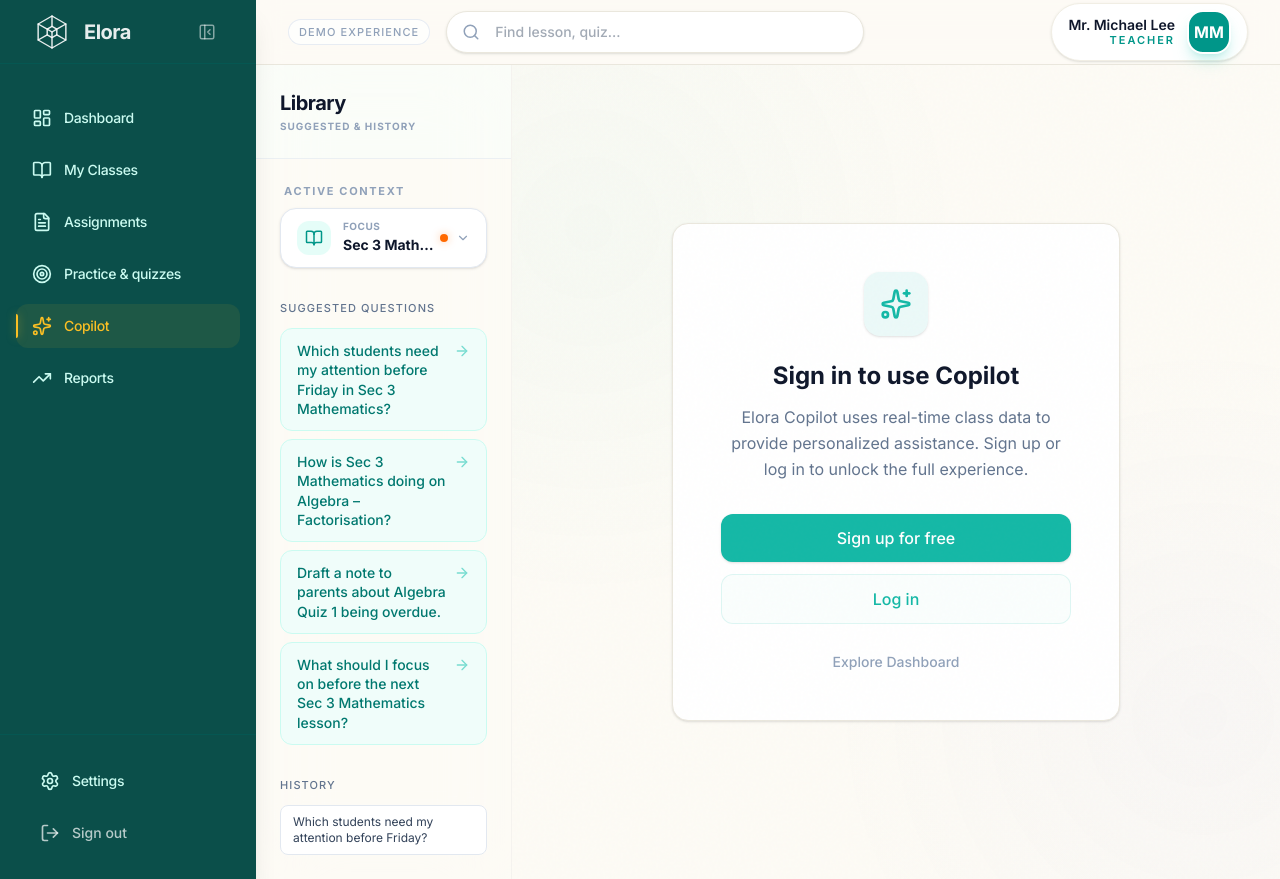
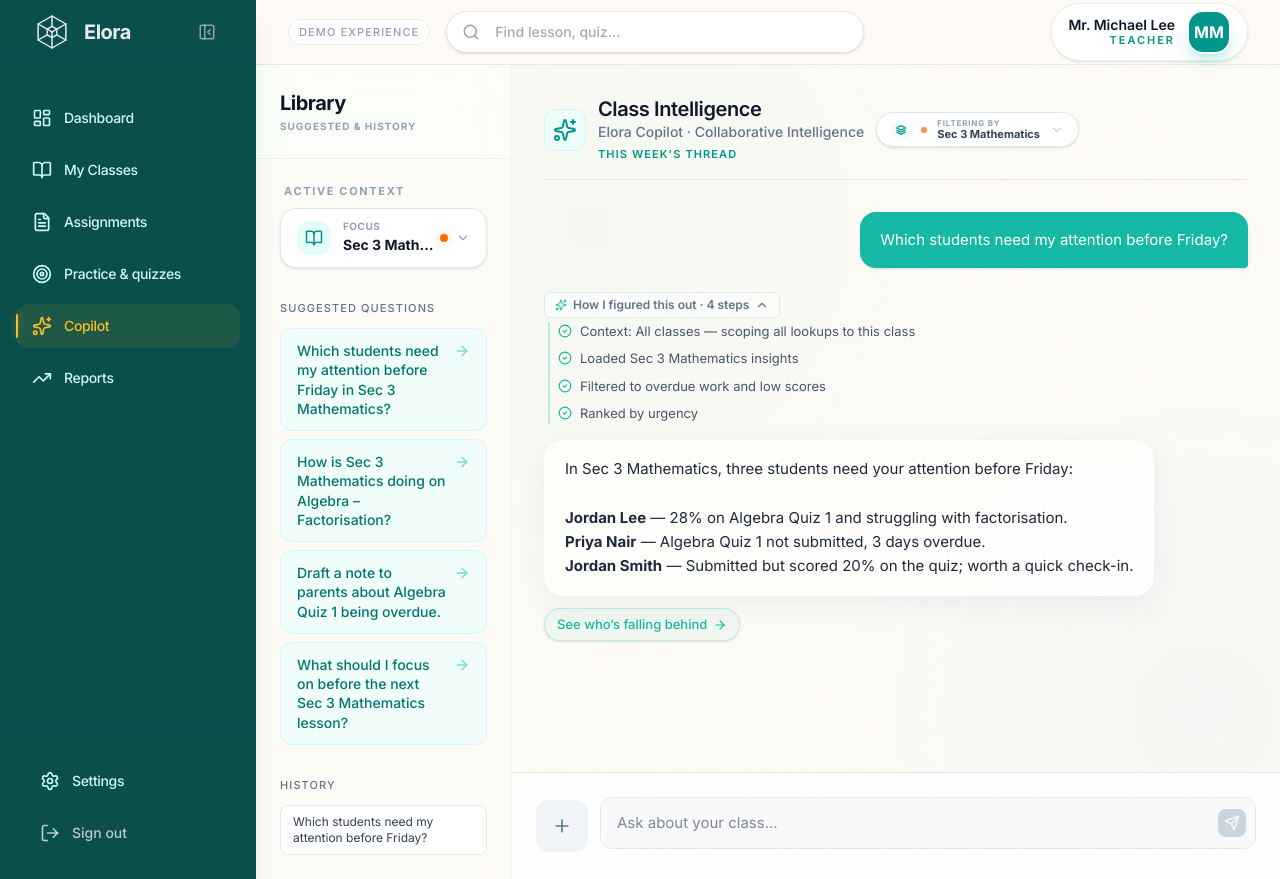
Before and after one commit to tweetharis-netizen/elora-verification-ui, a React (Vite) app: page /teacher/demo/copilot in a window 1280 px wide. Built offline with nearby package versions, Linux system fonts and the light colour scheme; a web font is replaced by a local one.

Commit message:
fix(copilot): correct demo mode auth gate logic and ensure demo user login

```diff
--- a/src/pages/ParentCopilotPage.tsx
+++ b/src/pages/ParentCopilotPage.tsx
@@ -107,7 +107,7 @@ const HorizontalChips: React.FC<{
 };
 
 const ParentCopilotPage: React.FC<{ embeddedInShell?: boolean }> = ({ embeddedInShell = false }) => {
-    const { logout, currentUser } = useAuth();
+    const { logout, currentUser, login } = useAuth();
     const navigate = useNavigate();
     const isDemo = useDemoMode();
     const [isSidebarOpen, setIsSidebarOpen] = useState(true);
@@ -127,6 +127,13 @@ const ParentCopilotPage: React.FC<{ embeddedInShell?: boolean }> = ({ embeddedIn
     const [isSubjectPopupOpen, setIsSubjectPopupOpen] = useState(false);
 
     useEffect(() => {
+        // Ensure demo user is logically "logged in" (but don't persist to localStorage)
+        if (isDemo && currentUser?.id !== 'parent_1' && typeof login === 'function') {
+            login('parent', undefined, false);
+        }
+    }, [isDemo, currentUser, login]);
+
+    useEffect(() => {
         if (isDemo) return;
         getParentChildren().then(data => {
             setChildren(data);
@@ -135,7 +142,6 @@ const ParentCopilotPage: React.FC<{ embeddedInShell?: boolean }> = ({ embeddedIn
             }
         }).catch(err => console.error('Failed to fetch children:', err));
     }, [isDemo]);
-
     useEffect(() => {
         if (isDemo || !selectedChildId) return;
         getParentChildSummary(selectedChildId).then(summary => {
@@ -242,7 +248,7 @@ const ParentCopilotPage: React.FC<{ embeddedInShell?: boolean }> = ({ embeddedIn
 
     const currentPrompts = buildPrompts();
 
-    const showAuthGate = isDemo;
+    const showAuthGate = !isDemo && !currentUser;
 
     return (
         <CopilotLayout
--- a/src/pages/StudentCopilotPage.tsx
+++ b/src/pages/StudentCopilotPage.tsx
@@ -113,7 +113,7 @@ const StudentCopilotPage: React.FC<{ embeddedInShell?: boolean }> = ({ embeddedI
     const { logout, currentUser, login } = useAuth();
     const navigate = useNavigate();
     const isDemo = useDemoMode();
-    const isUnauthenticated = isDemo || !currentUser;
+    const isUnauthenticated = !isDemo && !currentUser;
     const [isSidebarOpen, setIsSidebarOpen] = useSidebarState(true);
 
     // Context Selector State
--- a/src/pages/TeacherCopilotPage.tsx
+++ b/src/pages/TeacherCopilotPage.tsx
@@ -118,7 +118,7 @@ const HorizontalChips: React.FC<{
 
 
 const TeacherCopilotPage: React.FC<{ embeddedInShell?: boolean }> = ({ embeddedInShell = false }) => {
-    const { isVerified, logout, currentUser } = useAuth();
+    const { isVerified, logout, currentUser, login } = useAuth();
     const navigate = useNavigate();
     const isDemo = useDemoMode();
     const [isSidebarOpen, setIsSidebarOpen] = useSidebarState(true);
@@ -141,6 +141,13 @@ const TeacherCopilotPage: React.FC<{ embeddedInShell?: boolean }> = ({ embeddedI
         dataMessageCountRef.current += 1;
         return dataMessageCountRef.current % 3 === 0;
     };
+
+    // Ensure demo user is "logged in" for backend headers (but don't persist to localStorage)
+    useEffect(() => {
+        if (isDemo && currentUser?.id !== 'teacher_1' && typeof login === 'function') {
+            login('teacher', undefined, false);
+        }
+    }, [isDemo, currentUser, login]);
 
     useEffect(() => {
         if (isDemo) {
@@ -709,7 +716,7 @@ const TeacherCopilotPage: React.FC<{ embeddedInShell?: boolean }> = ({ embeddedI
         >
             <CopilotMobileHeader themeColor="#14b8a6" />
 
-            {isDemo ? (
+            {(!isDemo && !currentUser) ? (
                 <CopilotAuthGate role="Teacher" themeColor="#14b8a6" />
             ) : (
                 <>
```
Also changed, not shown: ts_errors_final.txt (added).
